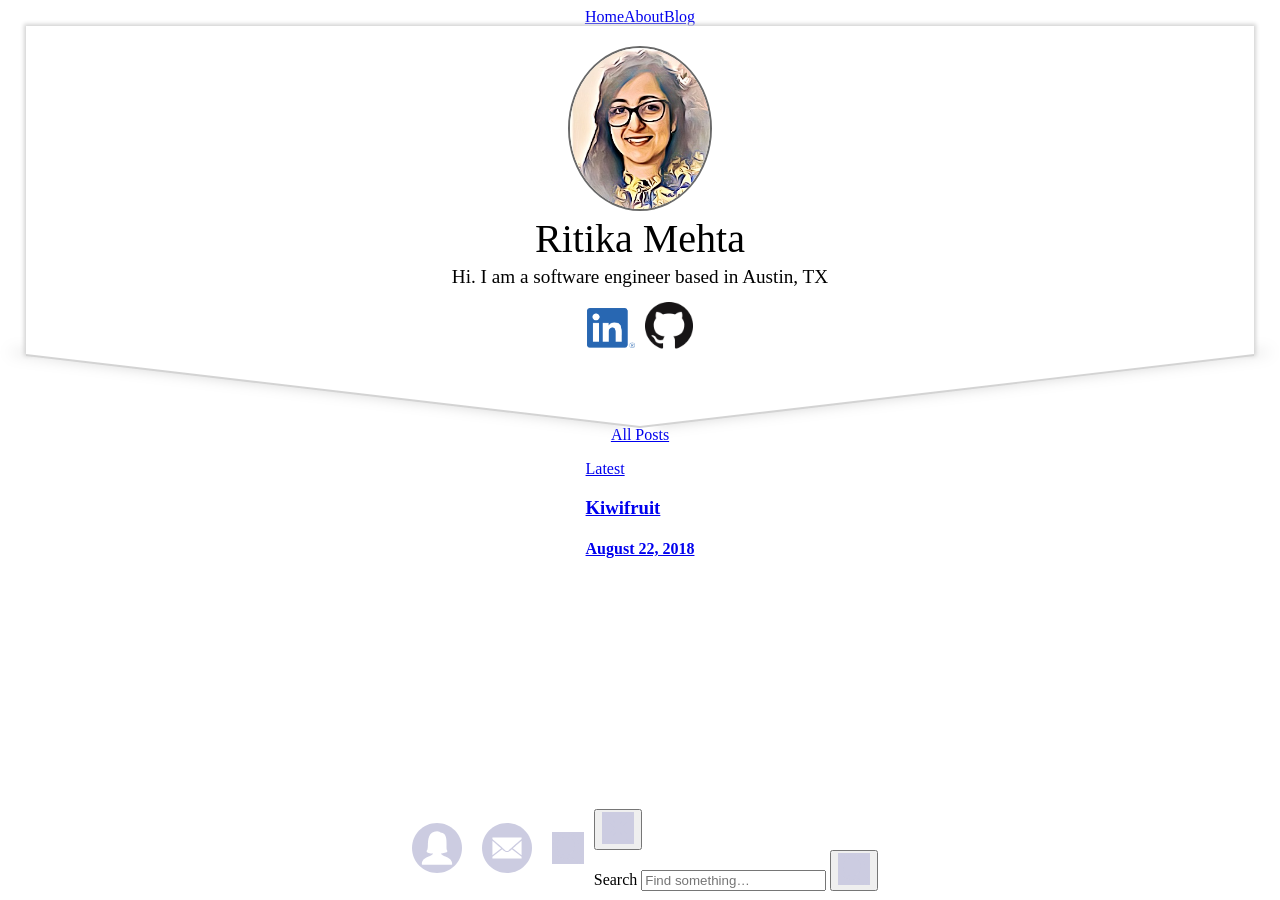
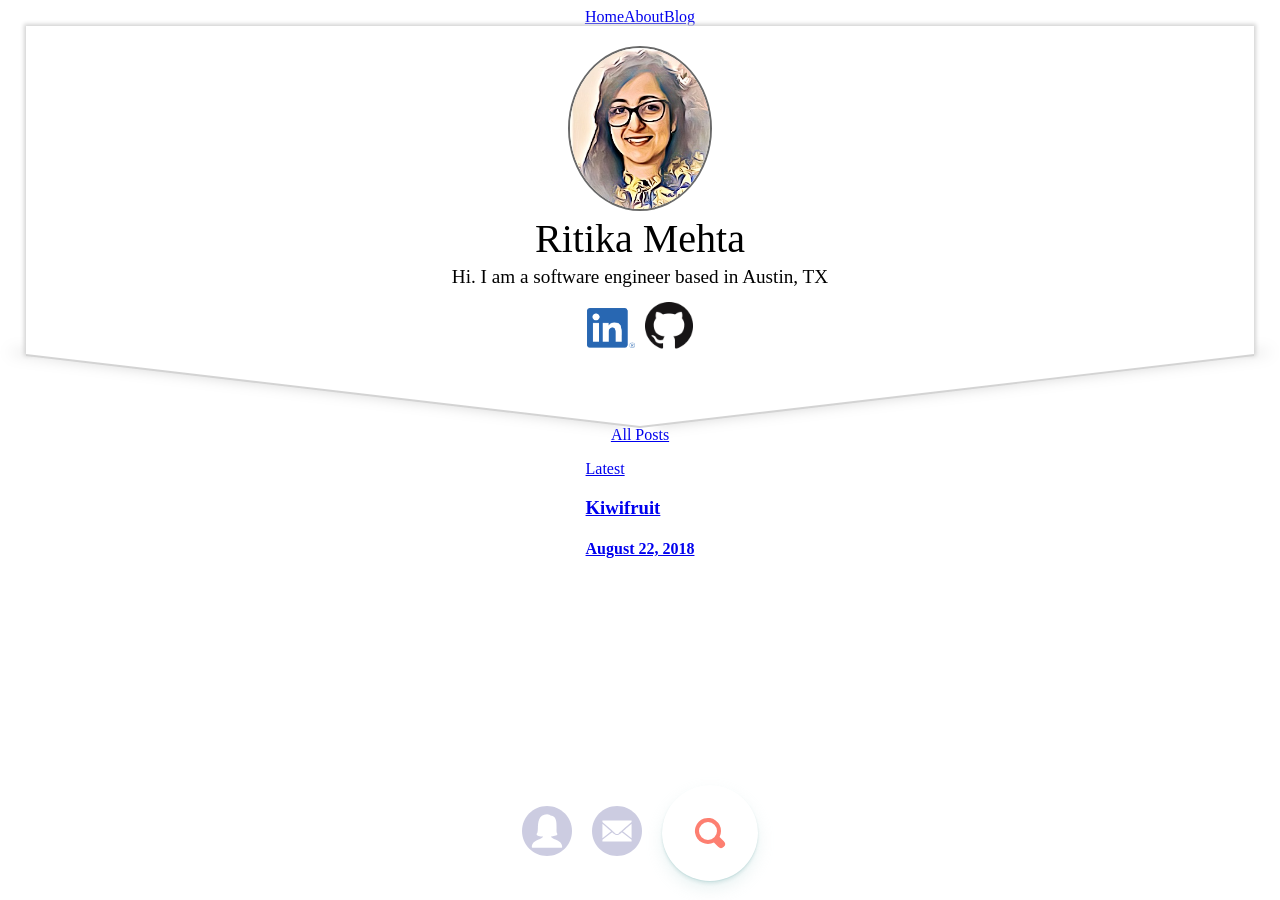
Before and after one commit to mehtarit/Folio, a Jekyll site: the page built from index.html, in a window 1280 px wide. Built offline with Jekyll 4.4.1, drawn with Linux system fonts in a browser that asks for light colours; some web fonts are replaced.

Commit message:
Add search overlay icon to footer

```diff
--- a/assets/css/footer.scss
+++ b/assets/css/footer.scss
@@ -1,5 +1,22 @@
 ---
 ---
+
+// Variables
+$base-px: 8px;
+$breakpoint: 768px;
+$breakpoint-max: $breakpoint - 1px;
+
+// Colours
+$background: #f7fbfb;
+$background-2: #eaf5f5;
+$background-3: #bbd8d8;
+$primary: #fd7f71;
+$primary-2: #c3d8d7;
+$white: #fff;
+
+// Font stack
+$system: -apple-system, BlinkMacSystemFont, "Segoe UI", Roboto, Helvetica, Arial,
+  sans-serif, "Apple Color Emoji", "Segoe UI Emoji", "Segoe UI Symbol";
 
 footer {
   position: absolute;
@@ -18,3 +35,238 @@
     }
   }
 }
+
+// For hiding the label
+// ----------------------
+.visuallyhidden {
+  position: absolute;
+  overflow: hidden;
+  clip: rect(0 0 0 0);
+  width: 1px;
+  height: 1px;
+  margin: -1px;
+  padding: 0;
+  border: 0;
+}
+
+// Input/button reset
+// ---------------------------
+.input,
+.button {
+  display: inline-block;
+  -webkit-appearance: none;
+  -moz-appearance: none;
+  appearance: none;
+  line-height: normal;
+  border: none;
+  outline: none;
+  max-width: 100%;
+  font-family: $system;
+}
+
+// SVG Helpers
+// ---------------------------
+.fill-currentcolor {
+  fill: currentcolor;
+}
+
+.fill-none {
+  fill: none;
+}
+
+// Icon
+// ---------------------------
+.icon {
+  width: 24px;
+  height: 24px;
+  transition: 0.3s ease-out;
+
+  @media (min-width: $breakpoint) {
+    width: 32px;
+    height: 32px;
+  }
+}
+
+// Button
+// ---------------------------
+.button {
+  cursor: pointer;
+  color: $primary;
+  transition: 0.3s ease-out;
+
+  &:hover,
+  &:focus {
+    transform: scale(1.125);
+
+    .icon {
+      transform: scale(1.25);
+    }
+  }
+}
+
+// Button (open)
+// ---------------------------
+.button-open {
+  // Display/alignment
+  display: flex;
+  justify-content: center;
+  align-items: center;
+  align-content: center;
+
+  // Sizing
+  width: 96px;
+  height: 96px;
+  border-radius: 48px;
+
+  // Style
+  background-color: $white;
+  box-shadow: 0 1px 1px rgba($background-3, 0.6),
+    0 3px 3px rgba($background-3, 0.4), 0 8px 16px rgba($background-3, 0.3);
+
+  &:hover,
+  &:focus {
+    box-shadow: 0 2px 2px rgba($background-3, 0.4),
+      0 4px 4px rgba($background-3, 0.3), 0 12px 32px rgba($background-3, 0.3);
+  }
+}
+
+// Button (close)
+// ---------------------------
+.button-close {
+  position: absolute;
+  top: 7.5vw;
+  right: 7.5vw;
+  padding: 0;
+  background-color: transparent;
+}
+
+.button-search {
+  position: absolute;
+  z-index: 2;
+  top: 0;
+  right: 0;
+  background-color: transparent;
+  cursor: pointer;
+  padding: 25px $base-px * 2 21px;
+
+  // Same horizontal padding .input-search
+  @media (min-width: $breakpoint) {
+    padding: 30px ($base-px * 6);
+  }
+}
+
+// Search
+// ---------------------------
+.form-search {
+  position: relative;
+  width: 100%;
+
+  @media (min-width: $breakpoint) {
+    max-width: 720px;
+  }
+}
+
+// Input
+// ---------------------------
+.input-search {
+  // Sizing
+  padding: 26px ($base-px * 2) 25px; // 72px height
+  width: 100%;
+
+  // Style
+  font-size: 18px;
+  font-weight: 600;
+  color: $primary;
+  background-color: $white;
+  box-shadow: 0 1px 1px rgba($background-3, 0.6),
+    0 3px 3px rgba($background-3, 0.4), 0 8px 16px rgba($background-3, 0.3);
+
+  @media (min-width: $breakpoint) {
+    // Sizing
+    padding: 29px ($base-px * 6);
+
+    // Style
+    font-size: 32px;
+    border-radius: 30em;
+  }
+}
+
+.input-search::placeholder {
+  color: $primary-2;
+}
+
+// Overlay
+// ---------------------------
+.overlay {
+  // Display
+  overflow: hidden;
+  display: flex;
+  justify-content: center;
+  align-items: flex-end;
+  align-content: flex-end;
+
+  // Positioning
+  position: fixed;
+  z-index: 3;
+  left: 0;
+  width: 100%;
+  height: 100%;
+
+  // Style
+  background-image: linear-gradient(to top, $background, $background-2);
+
+  @media (min-width: $breakpoint) {
+    align-items: center;
+    align-content: center;
+  }
+}
+
+// Transition
+// ----------------------
+// Initial state
+.hiding {
+  max-height: 0;
+  opacity: 0;
+  bottom: 0;
+
+  // This transition happens when the close button is clicked
+  // and should be faster than the .showing state
+  transition: max-height 0.3s 0.2s cubic-bezier(0.215, 0.61, 0.355, 1),
+    opacity 0.6s ease-out;
+
+  // When hiding inner elements should be invisible too
+  .button-search,
+  .input-search {
+    opacity: 0;
+  }
+
+  // Offset the button
+  .button-search {
+    transform: translate3d(0, 33%, 0);
+  }
+
+  // Offset the input more
+  .input-search {
+    transform: translate3d(0, 50%, 0);
+  }
+}
+
+// Showing state
+.showing {
+  max-height: 100vh;
+  top: 0;
+
+  // This happens when the open button is clicked
+  // max-height transition is to appear more subtle
+  transition: max-height 0.4s 0.2s cubic-bezier(0.215, 0.61, 0.355, 1),
+    opacity 0.8s ease-out;
+}
+
+// Transitions
+.button-search {
+  transition: 0.4s 0.6s ease-out;
+}
+
+.input-search {
+  transition: 0.8s 0.3s ease-out;
+}
```
